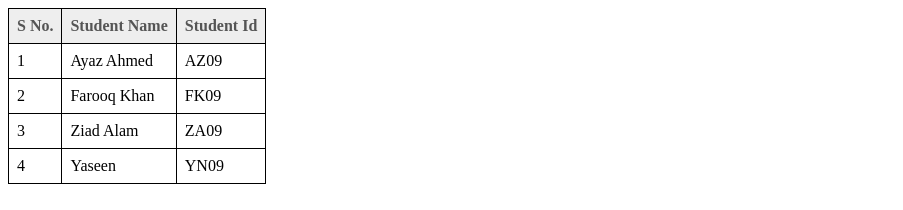
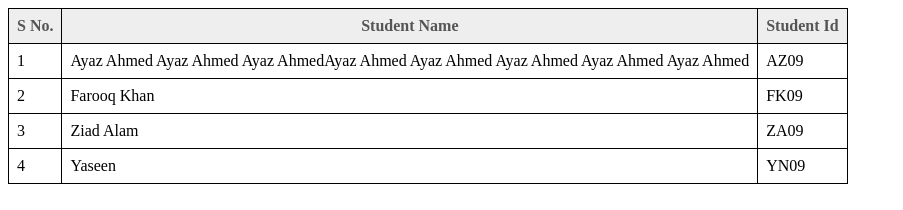
Before and after one commit to syedmuhammadhussain/webdevelopment, a plain HTML site: page table.html in a window 1280 px wide. Shown: the whole page, without its empty margins (0-903 px from the left). Drawn offline with Linux system fonts and the light colour scheme.

Commit message:
add table html file

```diff
--- a/table.html
+++ b/table.html
@@ -33,7 +33,7 @@
         <tbody>
             <tr>
                 <td>1</td>
-                <td>Ayaz Ahmed</td>
+                <td>Ayaz Ahmed Ayaz Ahmed Ayaz AhmedAyaz Ahmed Ayaz Ahmed Ayaz Ahmed Ayaz Ahmed Ayaz Ahmed</td>
                 <td>AZ09</td>
             </tr>
             <tr>
```
